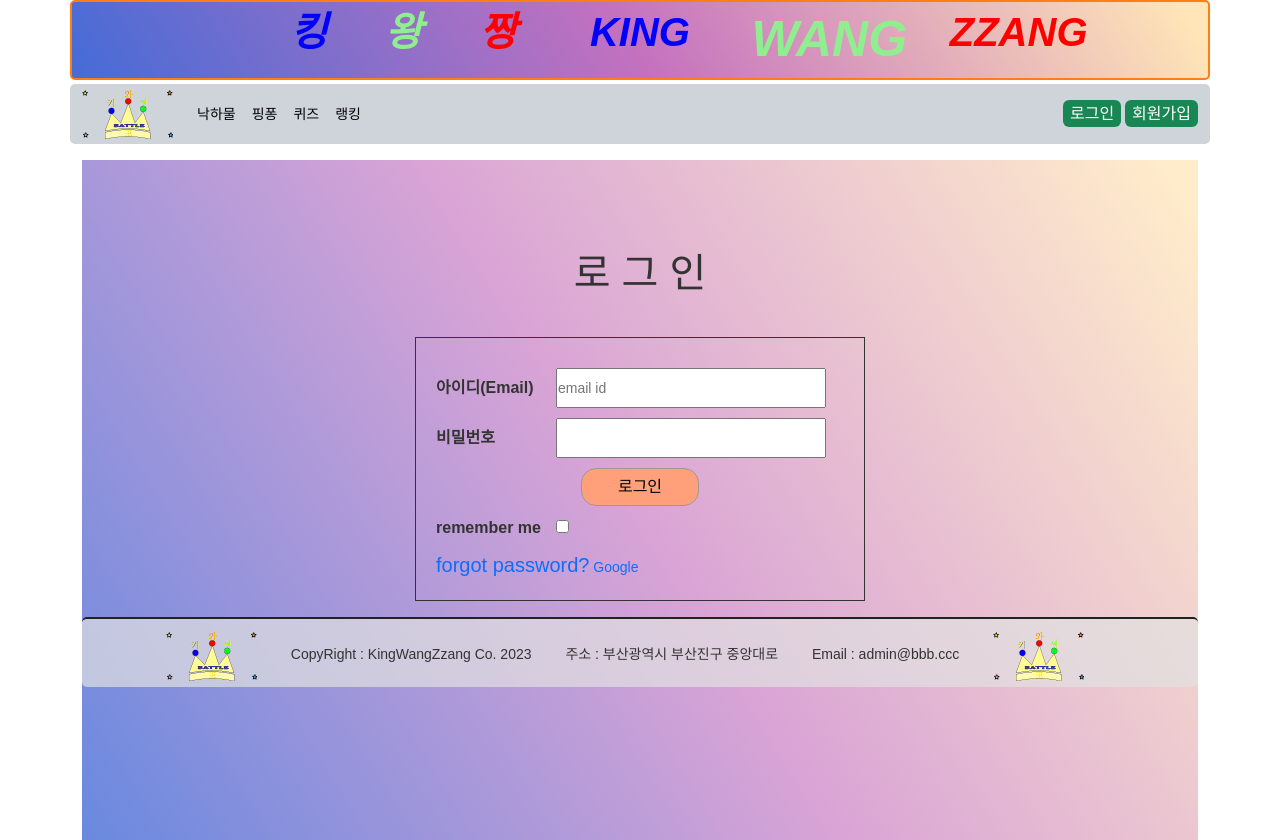
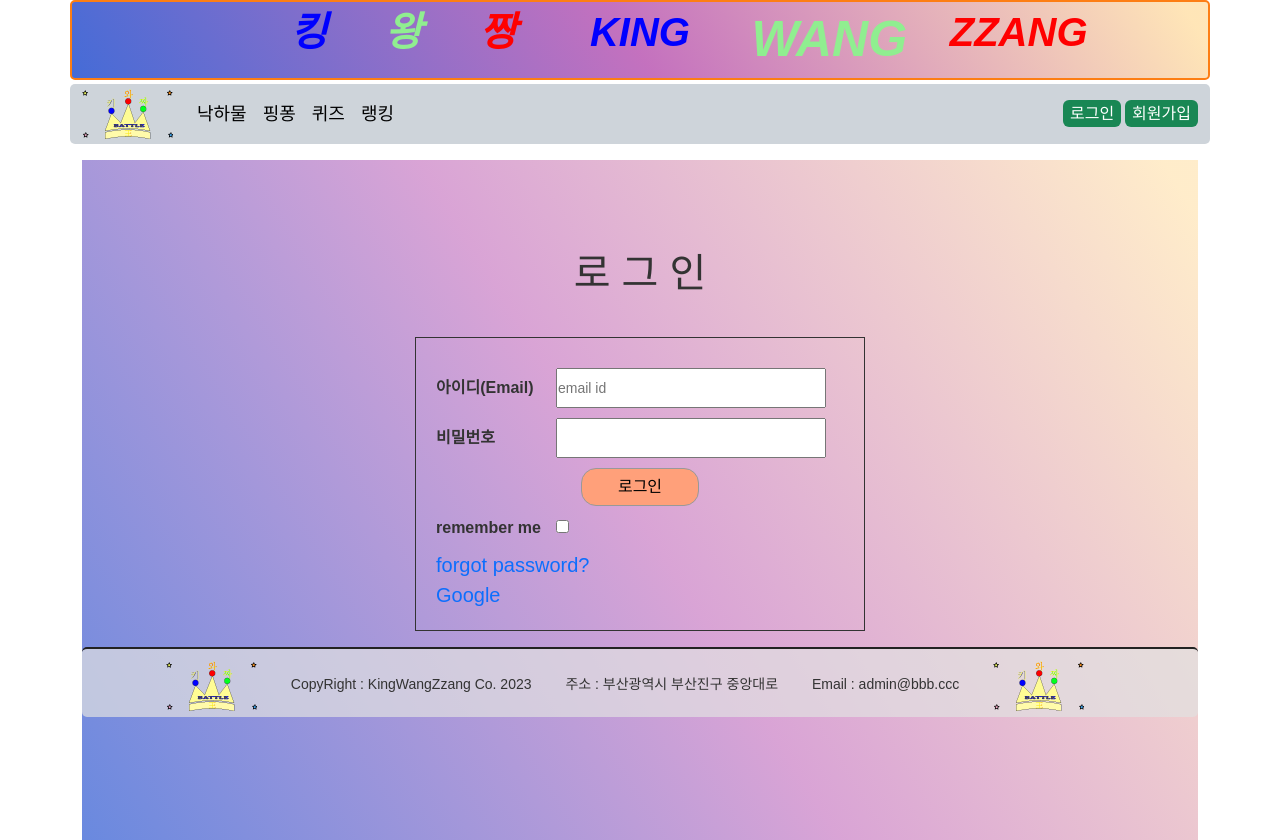
Before and after one commit to lamb0693/king, a Spring Boot app: page /auth/login in a window 1280 px wide. Run offline with Spring Boot 4, Linux system fonts and the light colour scheme; some of the project's set-up classes (security, data sources, template engines, error pages and the like) are left out, and stand-ins take their place; some libraries are stand-ins or nearby versions; some web fonts are replaced.

Commit message:
fix some bugs

```diff
--- a/src/main/java/com/example/king/config/SecurityConfig.java
+++ b/src/main/java/com/example/king/config/SecurityConfig.java
@@ -57,7 +57,7 @@ public class SecurityConfig {
                     .requestMatchers("/image/**", "/js/**", "/css/**").permitAll()
                     .requestMatchers("/member/forgotPassword", "/member/resetPassword").permitAll()
                     .requestMatchers("/member/create").permitAll()
-                    //.requestMatchers("/auth/login/error").permitAll()
+                    .requestMatchers("/auth/login/error").permitAll()
                     .requestMatchers("/auth/login").permitAll()
                     .requestMatchers("/member/exist/id/**").permitAll()
                     .requestMatchers("/member/exist/nickname/**").permitAll()
--- a/src/main/resources/templates/home.html
+++ b/src/main/resources/templates/home.html
@@ -10,7 +10,7 @@
 
 <div class="container" layout:fragment="content">
 
-    <div class="row" style="height : 680px; background:linear-gradient(58.2deg, rgba(255, 204, 112, 0.1) -3%, rgba(171, 53, 163, 0.2) 49.3%, rgba(40, 91, 212, 0.3) 97.7%);  padding : 20px 0; border-radius: 6px">
+    <div class="row" style="height : 680px; background:linear-gradient(58.2deg, rgba(255, 204, 112, 0.3) -3%, rgba(171, 53, 163, 0.5) 49.3%, rgba(40, 91, 212, 0.7) 97.7%);  padding : 20px 0; border-radius: 6px">
         <div class="col-4 d-flex justify-content-center">
             <div class="card" style="width: 18rem;">
                 <img src="/image/ddong_game.png" height="240px" class="card-img-top" alt="gameImage1">
--- a/src/main/resources/templates/layout/layout.html
+++ b/src/main/resources/templates/layout/layout.html
@@ -18,6 +18,10 @@
             font-weight: 900;
             font-style : oblique;
             text-align: center;
+        }
+        .navbar a {
+            font-weight: 500;
+            font-size : 18px;
         }
         .enlargedCharSpan{
             font-size : 50px
@@ -74,7 +78,7 @@
                                     <a class="nav-link" href="/member/list">멤버관리</a>
                                 </li>
                                 <li class="nav-item">
-                                    <a class="nav-link" href="/member/getJwtToken" aria-disabled="true">jwt token생성</a>
+                                    <a class="nav-link" href="/member/getJwtToken" aria-disabled="true">token생성</a>
                                 </li>
                             </th:block>
 
--- a/src/main/resources/templates/login/loginForm.html
+++ b/src/main/resources/templates/login/loginForm.html
@@ -10,7 +10,7 @@
 <div class="container" layout:fragment="content">
 
     <section class="s_membership">
-        <h1>로 그 인 [[${resetPwdResult}]]</h1>
+        <h1>로 그 인</h1>
         <div class="login_form">
             <div class="fs-6 text-danger mb-3" th:if="${param.error}">
                 <span th:text="${message}"></span>
@@ -26,8 +26,12 @@
                     <label class="fs-6" for="remember">remember me</label><input class="fs-6" id="remember" type="checkbox" name="remember-me">
                 </div>
             </form>
-            <a href="/member/forgotPassword" style="font-size:20px">forgot password?</a>
-            <a href="/oauth2/authorization/google">Google</a>
+            <div>
+                <a href="/member/forgotPassword" style="font-size:20px">forgot password?</a>
+            </div>
+            <div>
+                <a href="/oauth2/authorization/google" style="font-size:20px">Google</a>
+            </div>
         </div>
     </section>
 
```
Also changed, not shown: src/main/resources/application.properties (+4 -4 lines), src/main/resources/templates/member/createMember.html (+7 -2 lines).
